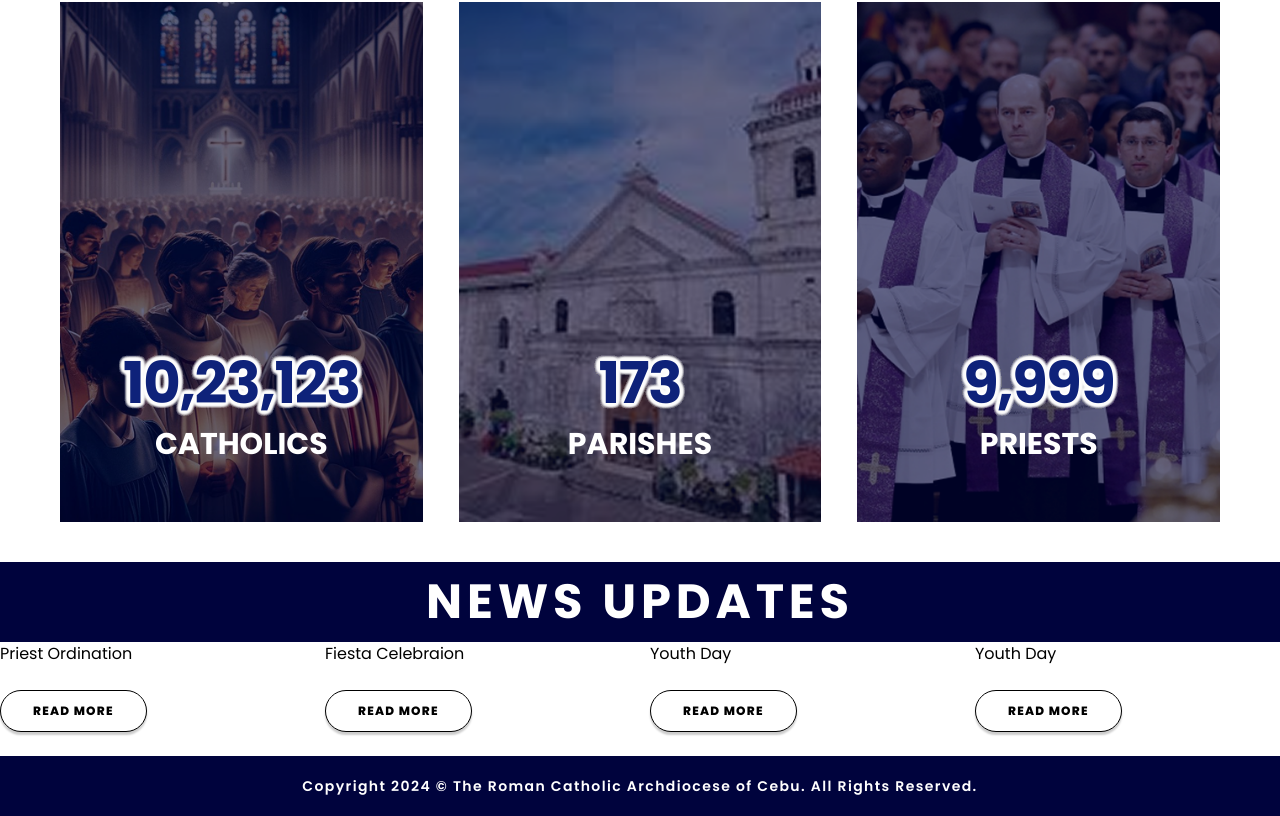
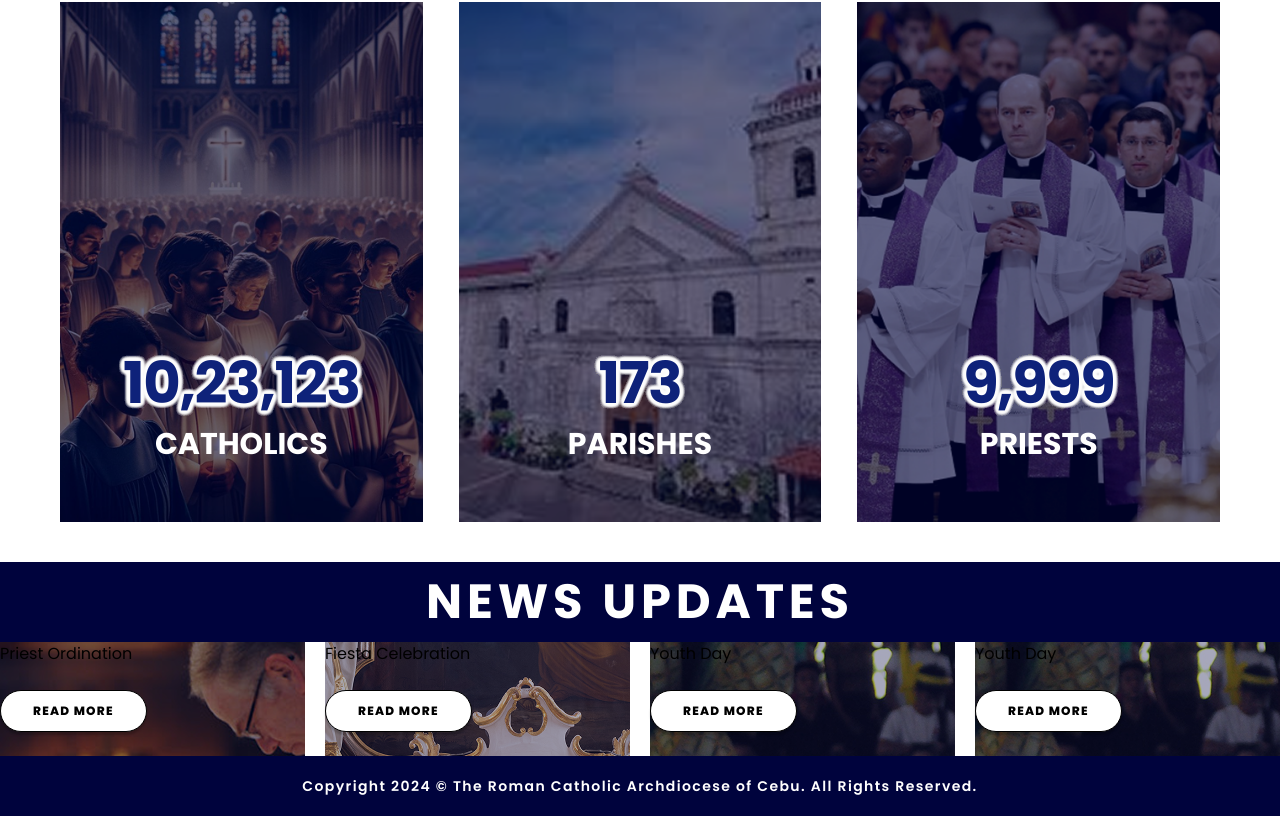
Before and after one commit to Celian4862/cadcomm, a Next.js app: page / in a window 1280 px wide. Shown: the part 1684-2500 px from the top of the page. Built offline with nearby package versions, Linux system fonts and the light colour scheme.

Commit message:
Added NewsCard component for the News Updates section

```diff
--- a/app/page.tsx
+++ b/app/page.tsx
@@ -1,5 +1,6 @@
 import Image from "next/image";
 import HomeButton from "@/app/ui/home_button";
+import NewsCard from "./ui/news_card";
 
 export default function Home() {
   return (
@@ -115,22 +116,13 @@ export default function Home() {
           </h2>
         </header>
         <div className="grid grid-cols-1 gap-5 md:grid-cols-2 lg:grid-cols-4">
-          <div>
-            <div>Priest Ordination</div>
-            <HomeButton>Read more</HomeButton>
-          </div>
-          <div>
-            <div>Fiesta Celebraion</div>
-            <HomeButton>Read more</HomeButton>
-          </div>
-          <div>
-            <div>Youth Day</div>
-            <HomeButton>Read more</HomeButton>
-          </div>
-          <div>
-            <div>Youth Day</div>
-            <HomeButton>Read more</HomeButton>
-          </div>
+          <NewsCard text="Priest Ordination" img_url="/Priest Ordination.png" />
+          <NewsCard
+            text="Fiesta Celebration"
+            img_url="/Fiesta Celebration.png"
+          />
+          <NewsCard text="Youth Day" img_url="/Youth Day.png" />
+          <NewsCard text="Youth Day" img_url="/Youth Day.png" />
         </div>
       </section>
     </>
--- /dev/null
+++ b/app/ui/news_card.tsx
@@ -0,0 +1,16 @@
+import HomeButton from "@/app/ui/home_button";
+
+export default function NewsCard({
+  text,
+  img_url,
+}: {
+  text: string;
+  img_url: string;
+}) {
+  return (
+    <div className="" style={{ backgroundImage: `url("${img_url}")` }}>
+      <div>{text}</div>
+      <HomeButton>Read more</HomeButton>
+    </div>
+  );
+}
```
